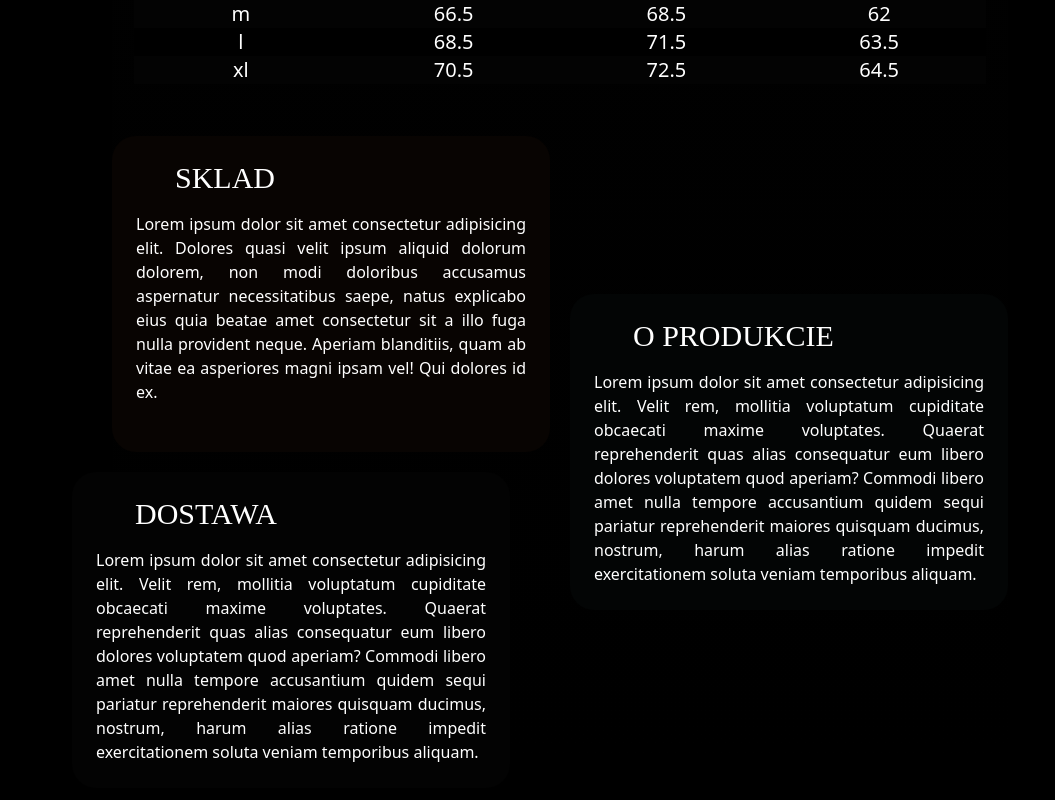
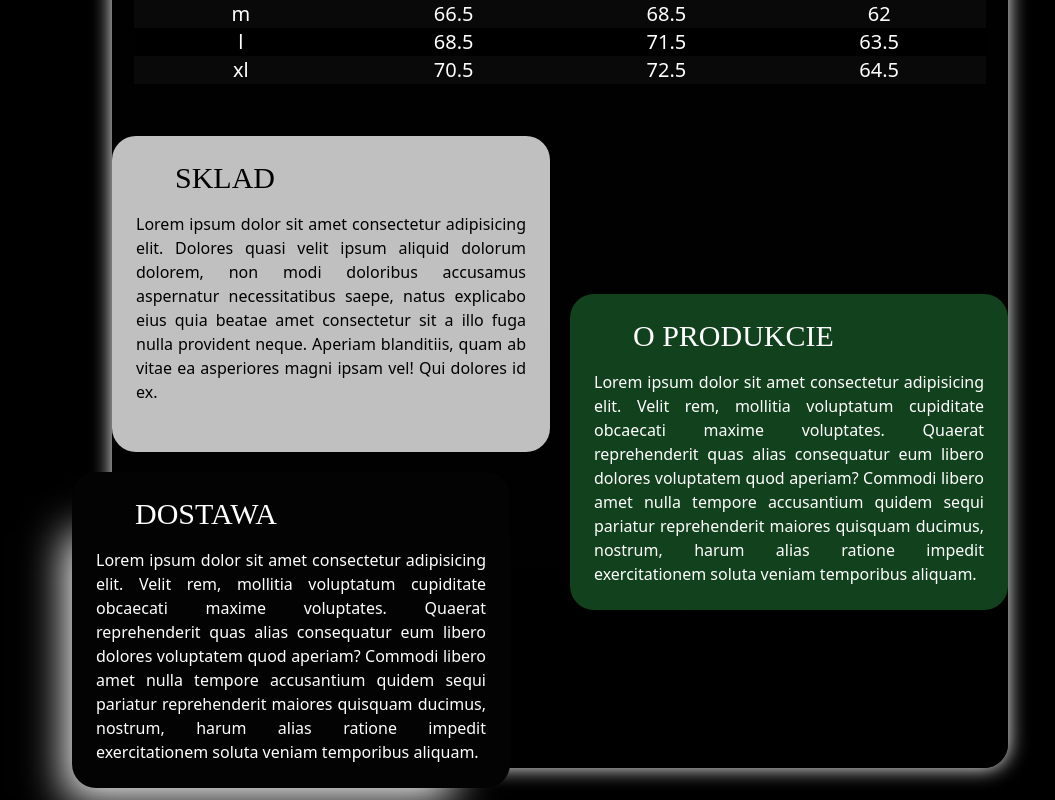
Before and after one commit to K0ntek/LGTHNK, a React (Vite) app in the folder LIGTHINK/: page /product/1 in a window 1280 px wide. Shown: the part 780-1580 px from the top of the page, without its empty margins (80-1135 px from the left). Built offline with nearby package versions, Linux system fonts and the light colour scheme; a web font is replaced by a local one.

Commit message:
Product.jsx

```diff
--- a/LIGTHINK/src/components/Product.jsx
+++ b/LIGTHINK/src/components/Product.jsx
@@ -167,7 +167,7 @@ const Product = () => {
 
 
 		<div className="w-full min-h-fit bg-black mt-[10%] relative">
-			<div className="md:w-[70%] bg-gradient-to-b from-[#010101] to-black rounded-3xl h-fit relative md:left-[15%] md:top-[-80px] sm:top-[-50px] top-[-30px] shadow-2xl shadow-black">
+			<div className="md:w-[70%] bg-gradient-to-b from-[#010101] shadow-[0px_0px_20px_0px] shadow-white to-black rounded-3xl h-fit relative md:left-[15%] md:top-[-80px] sm:top-[-50px] top-[-30px] shadow-2xl shadow-black">
 
 				 <div className=' w-3/4 mx-auto rounded-full relative top-[20px] shadow-[0_0_30px_0] z-[90]'>
 					<h1 className=' text-5xl font-megrim text-white text-center py-3'>OPIS</h1>
@@ -190,7 +190,7 @@ const Product = () => {
 												<p className='md:text-xl bg-black'>{element.size}</p>
 										)}
 										{(i!=0 &&i%2!=0)&&(
-												<p className='md:text-xl bg-[#030303]'>{element.size}</p>
+												<p className='md:text-xl bg-[#090909]'>{element.size}</p>
 										)}
 									</>
 									)
@@ -208,7 +208,7 @@ const Product = () => {
 												<p className='md:text-xl bg-black'>{element.width}</p>
 										)}
 										{(i!=0 &&i%2!=0)&&(
-												<p className='md:text-xl bg-[#030303]'>{element.width}</p>
+												<p className='md:text-xl bg-[#090909]'>{element.width}</p>
 										)}
 									</>
 									)
@@ -226,7 +226,7 @@ const Product = () => {
 												<p className='md:text-xl bg-black'>{element.length}</p>
 										)}
 										{(i!=0 &&i%2!=0)&&(
-												<p className='md:text-xl bg-[#030303]'>{element.length}</p>
+												<p className='md:text-xl bg-[#090909]'>{element.length}</p>
 										)}
 									</>
 									)
@@ -244,7 +244,7 @@ const Product = () => {
 												<p className='md:text-xl bg-black'>{element.arm}</p>
 										)}
 										{(i!=0 &&i%2!=0)&&(
-												<p className='md:text-xl bg-[#030303]'>{element.arm}</p>
+												<p className='md:text-xl bg-[#090909]'>{element.arm}</p>
 										)}
 									</>
 									)
@@ -256,16 +256,16 @@ const Product = () => {
 				</div>
 
 				<div className="grid lg:grid-cols-2 text-white w-[100%] mx-auto gap-5 mt-8 relative lg:top-[20px] ">
-						<div className='p-6 bg-[#080402] rounded-3xl z-[5]'>
+						<div className='p-6 bg-[silver] text-black rounded-3xl z-[5]'>
 							<h1 className=' text-3xl font-megrim ml-[10%]'>SKLAD</h1>
 							<p className='text-justify mt-4'>Lorem ipsum dolor sit amet consectetur adipisicing elit. Dolores quasi velit ipsum aliquid dolorum dolorem, non modi doloribus accusamus aspernatur necessitatibus saepe, natus explicabo eius quia beatae amet consectetur sit a illo fuga nulla provident neque. Aperiam blanditiis, quam ab vitae ea asperiores magni ipsam vel! Qui dolores id ex.</p>
 						</div>
-						<div className='p-6 bg-[#030505] rounded-3xl relative md:left-[50px] lg:left-0 lg:top-[50%] z-[5]'>
+						<div className='p-6 bg-[#12411e] rounded-3xl relative md:left-[50px] lg:left-0 lg:top-[50%] z-[5]'>
 							<h1 className=' text-3xl font-megrim ml-[10%]'>O PRODUKCIE</h1>
 							<p className='text-justify mt-4'>Lorem ipsum dolor sit amet consectetur adipisicing elit. Velit rem, mollitia voluptatum cupiditate obcaecati maxime voluptates. Quaerat reprehenderit quas alias consequatur eum libero dolores voluptatem quod aperiam? Commodi libero amet nulla tempore accusantium quidem sequi pariatur reprehenderit maiores quisquam ducimus, nostrum, harum alias ratione impedit exercitationem soluta veniam temporibus aliquam.</p>
 						</div>
 
-						<div className='p-6 bg-[#030303] rounded-3xl relative md:left-[-40px] z-[5]'>
+						<div className='p-6 bg-[#030303] shadow-[-32px_36px_40px_-26px] shadow-white rounded-3xl relative md:left-[-40px] z-[5]'>
 							<h1 className=' text-3xl font-megrim ml-[10%]'>DOSTAWA</h1>
 							<p className='text-justify mt-4'>Lorem ipsum dolor sit amet consectetur adipisicing elit. Velit rem, mollitia voluptatum cupiditate obcaecati maxime voluptates. Quaerat reprehenderit quas alias consequatur eum libero dolores voluptatem quod aperiam? Commodi libero amet nulla tempore accusantium quidem sequi pariatur reprehenderit maiores quisquam ducimus, nostrum, harum alias ratione impedit exercitationem soluta veniam temporibus aliquam.</p>
 						</div>
```
